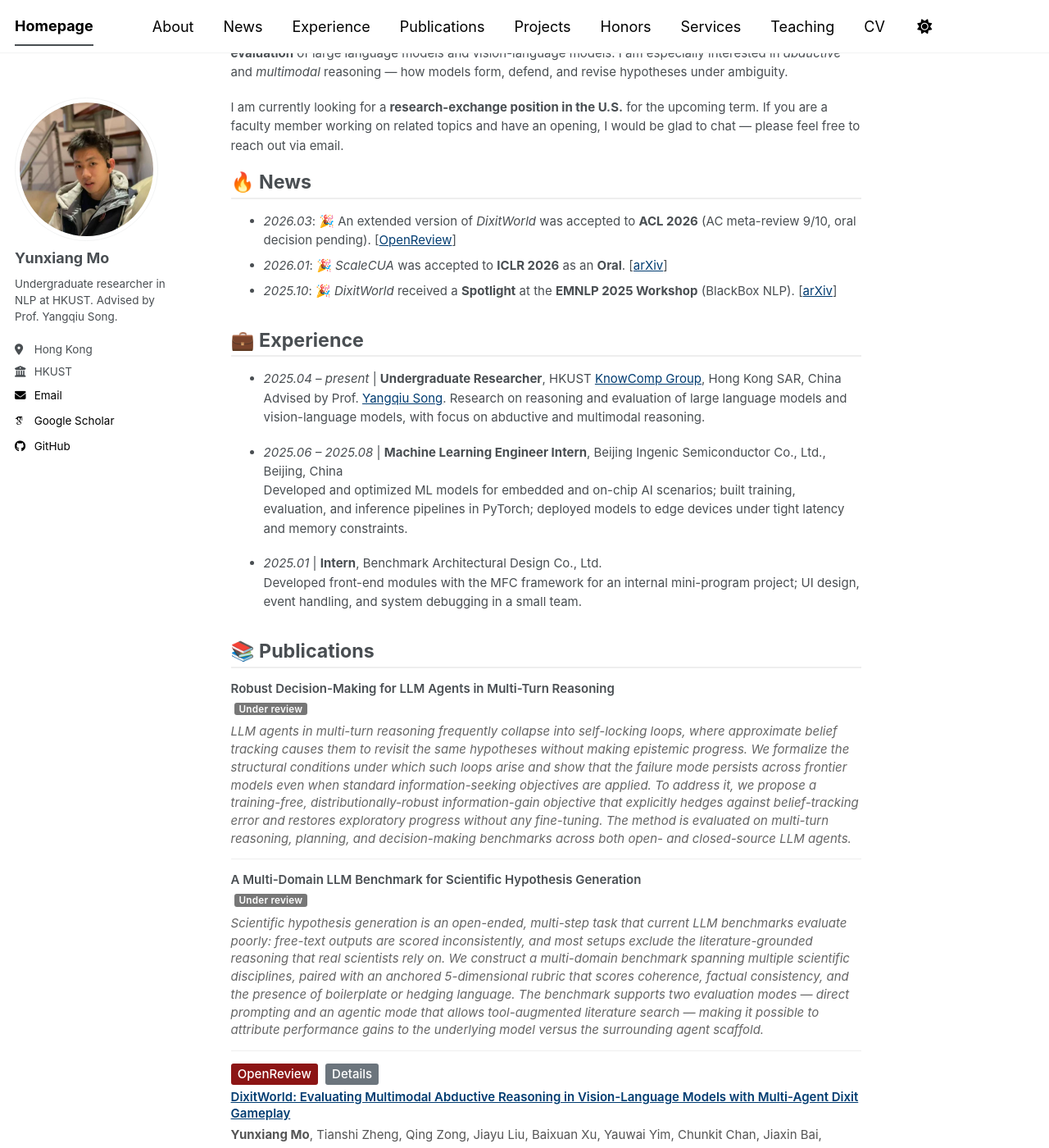
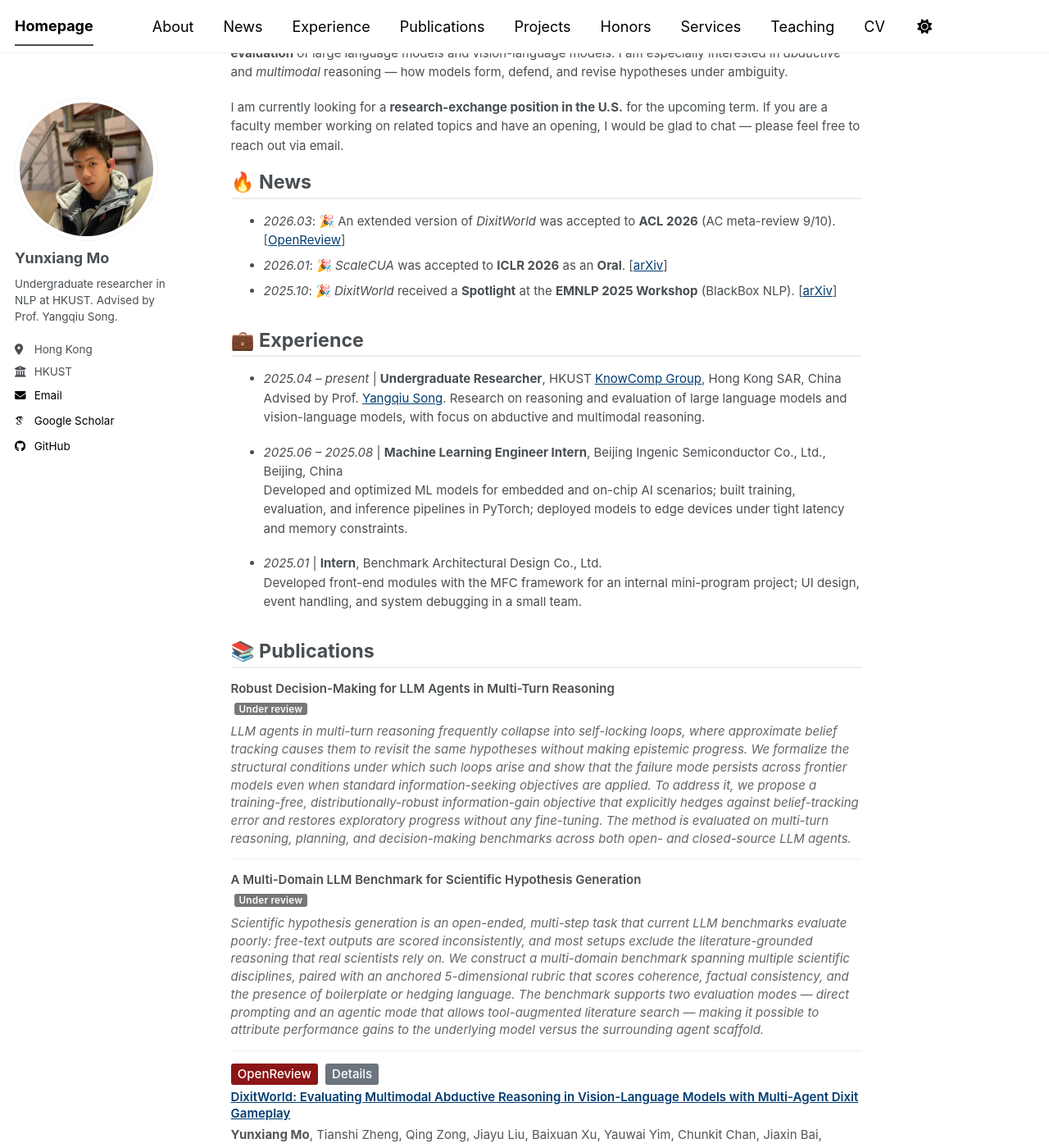
Before and after one commit to moyunxiang/moyunxiang.github.io, a Jekyll site: the page built from _pages/about.md, in a window 1280 px wide and 1400 px high, scrolled down 222 px. Shown: the whole window at 82% size. Built offline with Jekyll 4.4.1, drawn with Linux system fonts in a browser that asks for light colours; some web fonts are replaced; a script bundle is joined from its source files by our own code; library files that are not in the unit come from our copies.

Commit message:
ACL 2026 DixitWorld: drop 'oral pending' (decision is poster); keep AC 9/10

```diff
--- a/_pages/about.md
+++ b/_pages/about.md
@@ -19,7 +19,7 @@
 
 🔥 News
 ======
-- *2026.03*: 🎉 An extended version of *DixitWorld* was accepted to **ACL 2026** (AC meta-review 9/10, oral decision pending). \[[OpenReview](https://openreview.net/forum?id=ikU0NDfKvO)\]
+- *2026.03*: 🎉 An extended version of *DixitWorld* was accepted to **ACL 2026** (AC meta-review 9/10). \[[OpenReview](https://openreview.net/forum?id=ikU0NDfKvO)\]
 - *2026.01*: 🎉 *ScaleCUA* was accepted to **ICLR 2026** as an **Oral**. \[[arXiv](https://arxiv.org/abs/2509.15221)\]
 - *2025.10*: 🎉 *DixitWorld* received a **Spotlight** at the **EMNLP 2025 Workshop** (BlackBox NLP). \[[arXiv](https://arxiv.org/abs/2510.10117)\]
 
@@ -65,7 +65,7 @@
     </p>
     <p class="paper-title"><a href="https://openreview.net/forum?id=ikU0NDfKvO">DixitWorld: Evaluating Multimodal Abductive Reasoning in Vision-Language Models with Multi-Agent Dixit Gameplay</a></p>
     <p class="paper-authors"><strong>Yunxiang Mo</strong>, Tianshi Zheng, Qing Zong, Jiayu Liu, Baixuan Xu, Yauwai Yim, Chunkit Chan, Jiaxin Bai, Yangqiu Song.</p>
-    <p class="paper-meta"><strong>ACL 2026</strong> <span class="paper-meta-highlight oral-pending">Oral pending</span> <span class="paper-meta-highlight">AC 9/10</span></p>
+    <p class="paper-meta"><strong>ACL 2026</strong> <span class="paper-meta-highlight">AC 9/10</span></p>
     <p class="paper-extra">Extended version of the workshop paper below — adds a Medium difficulty tier (252 vs. 168 QA items), a 72B-parameter scaling ablation, and calibration/sensitivity analyses.</p>
   </div>
 </div>
```
Also changed, not shown: _publications/2026-acl-dixitworld.md (+1 -1 lines), 2 other files.
